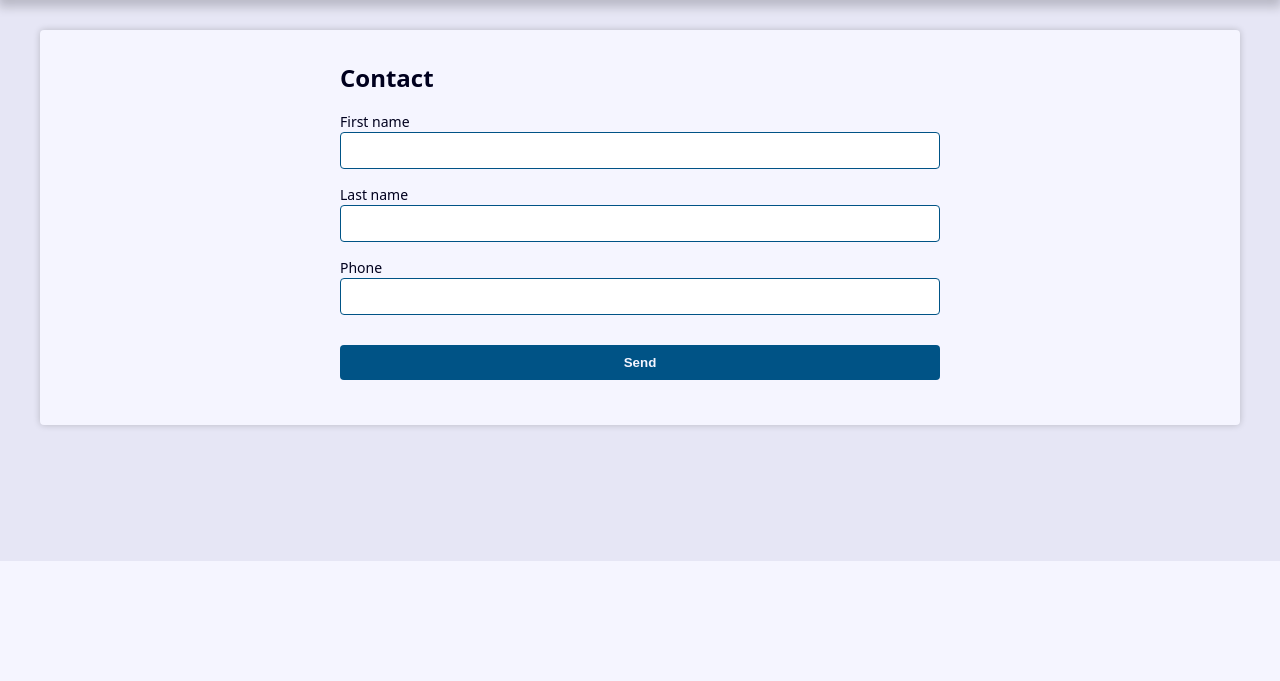
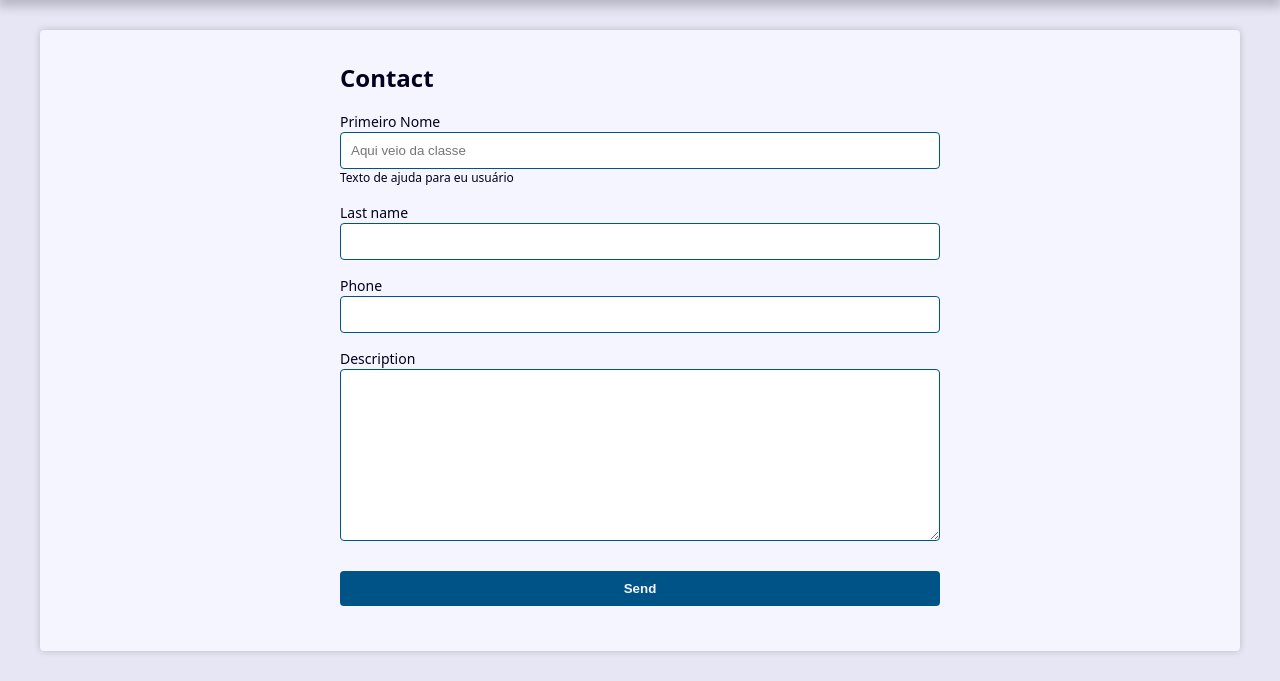
Before and after one commit to pedrosdr/projeto_agenda_django, a Django app: page /contact/create/ in a window 1280 px wide. Shown: the part 239-920 px from the top of the page. Before the commit the page ends 800 px from the top, so only its background shows below. Run offline with Django 4.2, Linux system fonts and the light colour scheme.

Commit message:
validating fields

```diff
--- a/contact/forms.py
+++ b/contact/forms.py
@@ -4,12 +4,43 @@ from django.core.exceptions import ValidationError
 
 
 class ContactForm(forms.ModelForm):
+    first_name = forms.CharField(
+        widget=forms.TextInput(
+            {
+                'class': 'classe-a classe-b',
+                'placeholder': 'Aqui veio da classe'
+            }
+        ),
+        label='Primeiro Nome',
+        help_text='Texto de ajuda para eu usuário'
+    )
+
     class Meta:
         model = Contact
-        fields = ('first_name', 'last_name', 'phone')
+        fields = ('first_name', 'last_name', 'phone', 'description')
+        # widgets = {
+        #     'first_name': forms.TextInput({
+        #         'class': 'class-a class-b'
+        #     })
+        # }
 
-    # def clean(self) -> Dict[str, Any]:
-    #     cleaned_data = self.cleaned_data
-    #     self.add_error('first_name', ValidationError('Mensagem de erro', 'invalid'))
-    #     self.add_error('first_name', ValidationError('Mensagem de erro 2', 'invalid'))
-    #     return super().clean()
+    def clean(self) -> dict[str, any]:
+        first_name: str = self.cleaned_data.get('first_name')
+        last_name: str = self.cleaned_data.get('last_name')
+
+        if first_name.upper() == last_name.upper():
+            self.add_error('first_name', ValidationError("First name can't be the same as the last name"))
+            self.add_error('last_name', ValidationError("Last name can't be the same as the first name"))
+
+        return super().clean()
+
+    def clean_first_name(self):
+        first_name: str = self.cleaned_data.get('first_name')
+
+        if first_name.upper() in ['ATC', 'BOI', 'UTA']:
+            self.add_error(
+                'first_name',
+                ValidationError("Don't use bad words.")
+            )
+
+        return first_name
--- a/contact/templates/contact/create.html
+++ b/contact/templates/contact/create.html
@@ -18,6 +18,10 @@
                     <label for="{{ field.id_for_label }}">{{ field.label }}</label>
                     {{ field }}
                     {{ field.errors }}
+
+                    {% if field.help_text %}
+                        <p class="help-text">{{ field.help_text }}</p>
+                    {% endif %}
                 </div>
             {% endfor %}
         </div>
```
